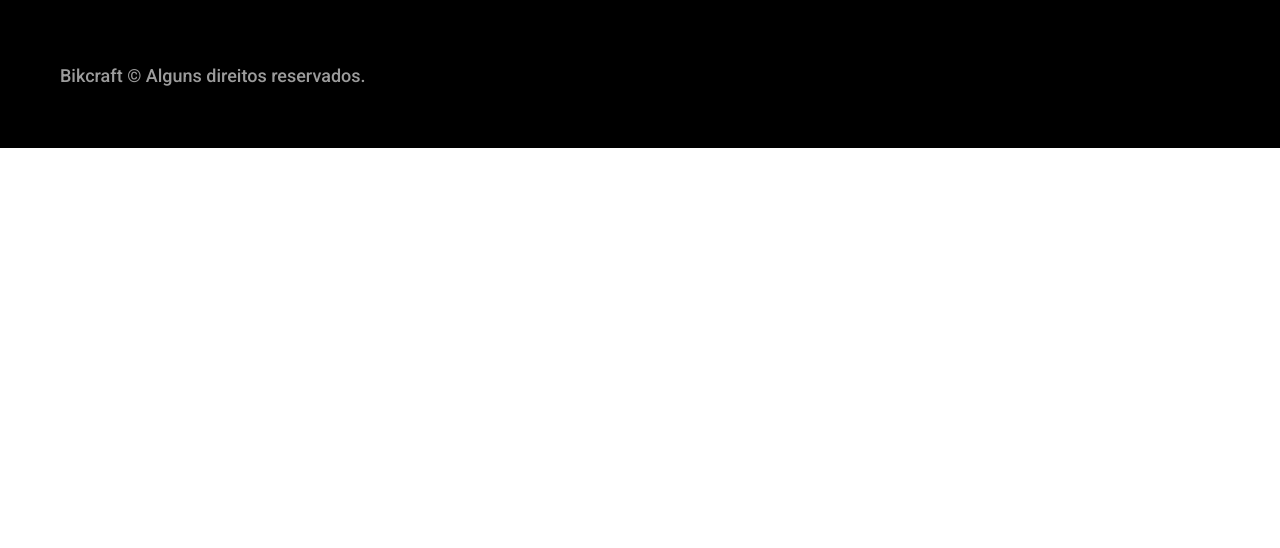
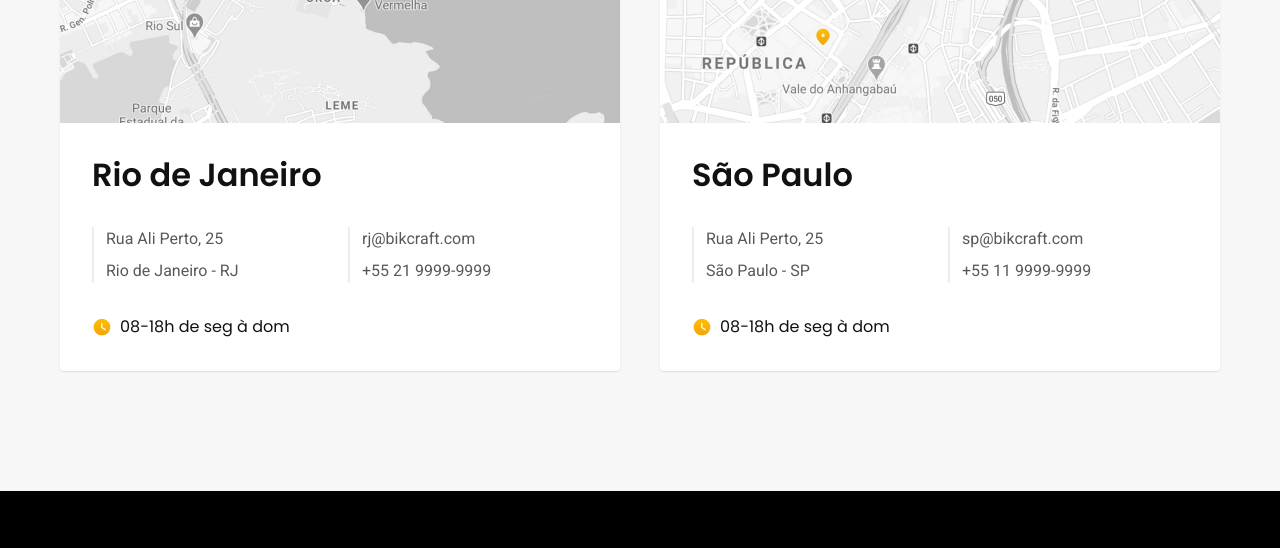
Before and after one commit to JassonJr/bikcraft-origamid, a plain HTML site: page contato.html in a window 1280 px wide. Shown: the part 1288-1836 px from the top of the page. Before the commit the page ends 1436 px from the top, so only its background shows below. Drawn offline with Linux system fonts and the light colour scheme.

Commit message:
seção de lojas estilizada

```diff
--- a/contato.html
+++ b/contato.html
@@ -88,6 +88,41 @@
     </div>
   </main>
 
+  <article class="lojas container">
+    <h2 class="font-1-xxl">lojas locais<span class="cor-p1">.</span></h2>
+    <div class="lojas-item">
+      <img src="./img/lojas/rj.jpg" alt="mapa marcando o endereço em Rua Ali Perto, 25 - Rio de Janeiro - RJ">
+      <div class="lojas-conteudo">
+        <h3 class="font-1-xl">Rio de Janeiro</h3>
+        <div class="lojas-dados font-2-s cor-8">
+          <p>Rua Ali Perto, 25</p>
+          <p>Rio de Janeiro - RJ</p>
+        </div>
+        <div class="lojas-dados font-2-s cor-8">
+          <a href="mailto:rj@bikcraft.com">rj@bikcraft.com</a>
+          <a href="tel:+552199999999">+55 21 9999-9999</a>
+        </div>
+        <p class="lojas-tempo font-1-s"><img src="./img/icones/horario.svg" alt="">08-18h de seg à dom</p>
+      </div>
+    </div>
+
+    <div class="lojas-item">
+      <img src="./img/lojas/sp.jpg" alt="mapa marcando o endereço em Rua Ali Perto, 25 - São Paulo - SP">
+      <div class="lojas-conteudo">
+        <h3 class="font-1-xl">São Paulo</h3>
+        <div class="lojas-dados font-2-s cor-8">
+          <p>Rua Ali Perto, 25</p>
+          <p>São Paulo - SP</p>
+        </div>
+        <div class="lojas-dados font-2-s cor-8">
+          <a href="mailto:sp@bikcraft.com">sp@bikcraft.com</a>
+          <a href="tel:+551199999999">+55 11 9999-9999</a>
+        </div>
+        <p class="lojas-tempo font-1-s"><img src="./img/icones/horario.svg" alt="">08-18h de seg à dom</p>
+      </div>
+    </div>
+  </article>
+
   <footer class="footer-bg">
     <div class="footer container">
       <img src="./img/bikcraft.svg" alt="Bikcraft">
--- a/css/contato/lojas.css
+++ b/css/contato/lojas.css
@@ -0,0 +1,67 @@
+.lojas {
+    display: grid;
+    grid-template-columns: 1fr 1fr;
+    gap: 0 40px;
+    padding-top: 120px;
+    padding-bottom: 120px;
+  }
+
+  .lojas h2 {
+    grid-column: 1/-1;
+    margin-bottom: 60px;
+  }
+
+  .lojas img {
+    border-radius: 4px 4px 0 0;
+  }
+
+  .lojas-item {
+    border-radius: 4px;
+    background: var(--cor-0);
+    box-shadow: 0 1px 2px rgba(0, 0, 0, 0.1);
+  }
+
+  .lojas-conteudo {
+    display: grid;
+    grid-template-columns: 1fr 1fr;
+    gap: 32px 16px;
+    padding: 32px;
+  }
+
+  .lojas-conteudo h3,
+  .lojas-tempo {
+    grid-column: 1/-1;
+  }
+
+  .lojas-dados {
+    display: grid;
+    gap: 8px;
+    border-left: 2px solid var(--cor-2);
+    padding-left: 12px;
+  }
+
+  .lojas-tempo {
+    display: flex;
+    align-items: center;
+    gap: 8px;
+  }
+
+  @media (max-width: 800px) {
+    .lojas {
+      gap: 20px;
+      padding-top: 60px;
+      padding-bottom: 60px;
+    }
+    .lojas h2 {
+      margin-bottom: 32px;
+    }
+    .lojas-conteudo {
+      grid-template-columns: 1fr;
+    }
+  }
+
+  @media (max-width: 600px) {
+    .lojas {
+      grid-template-columns: 1fr;
+    }
+  }
```
